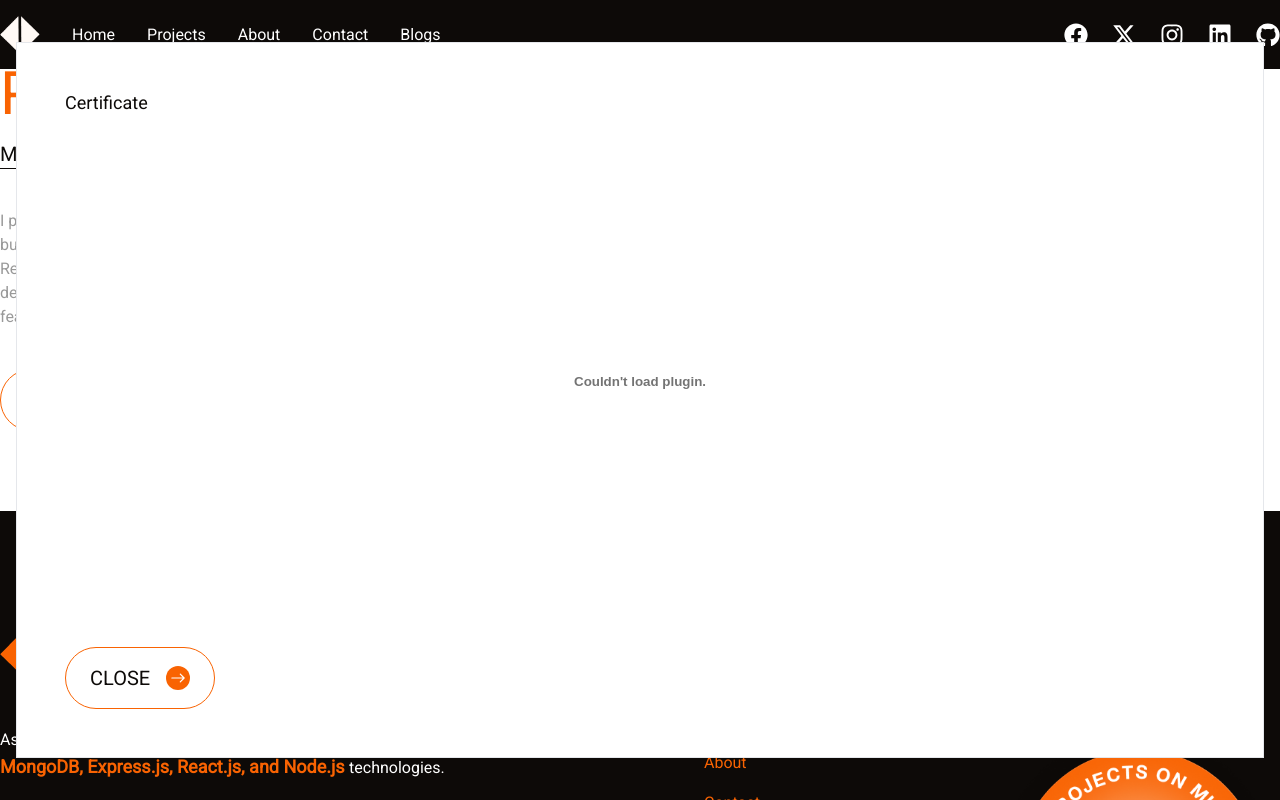
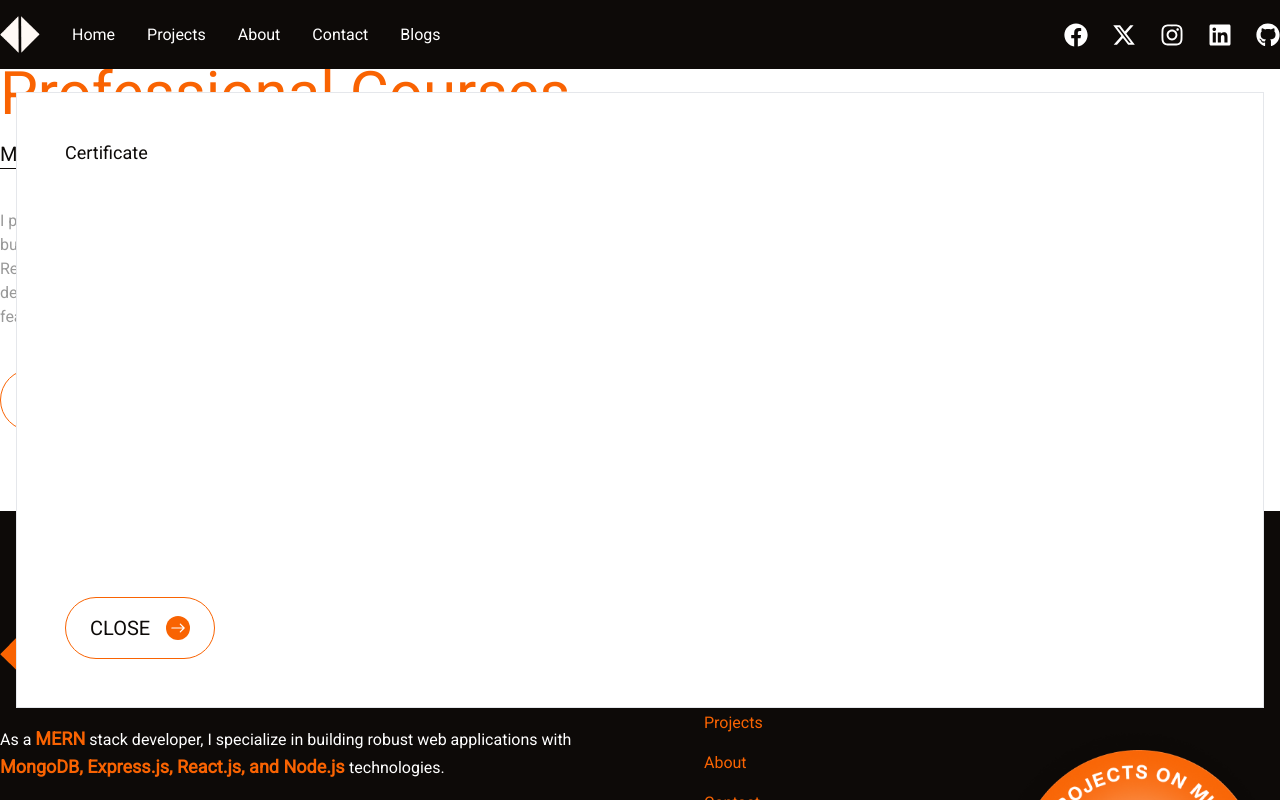
Before and after one commit to AsrafulMasum/portfolio_next.js, a Next.js app: page /about in a window 1280 px wide. Both pictures are taken after a click on the element "SEE CERTIFICATE". Shown: the part 2255-3055 px from the top of the page. Built offline with nearby package versions, Linux system fonts and the light colour scheme.

Commit message:
pdf viewed with iframe tag

```diff
--- a/components/Courses.jsx
+++ b/components/Courses.jsx
@@ -9,14 +9,6 @@ import Button from "./Button";
 
 function Courses() {
   const [isOpen, setIsOpen] = useState(false);
-
-  // const openPDFModal = () => {
-  //   setIsOpenPDF(true);
-  // };
-
-  // const closePDFModal = () => {
-  //   setIsOpenPDF(false);
-  // };
 
   return (
     <>
@@ -52,12 +44,12 @@ function Courses() {
         <div className="fixed inset-0 flex w-screen min-h-screen items-center justify-center p-4">
           <DialogPanel className="w-full space-y-4 border bg-white p-12">
             <DialogTitle className="text-lg font-medium leading-6 text-dark_black">Certificate</DialogTitle>
-            <embed
-              src="/PHcertificate.pdf#toolbar=0"
-              type="application/pdf"
-              width="100%"
-              height="500px"
-            />
+            <iframe
+                title="PDF Viewer"
+                src="/PHcertificate.pdf"
+                width="100%"
+                height="400px"
+              />
             <div className="flex gap-4">
               <div onClick={() => setIsOpen(false)} className="inline-block">
                 <Button
```
